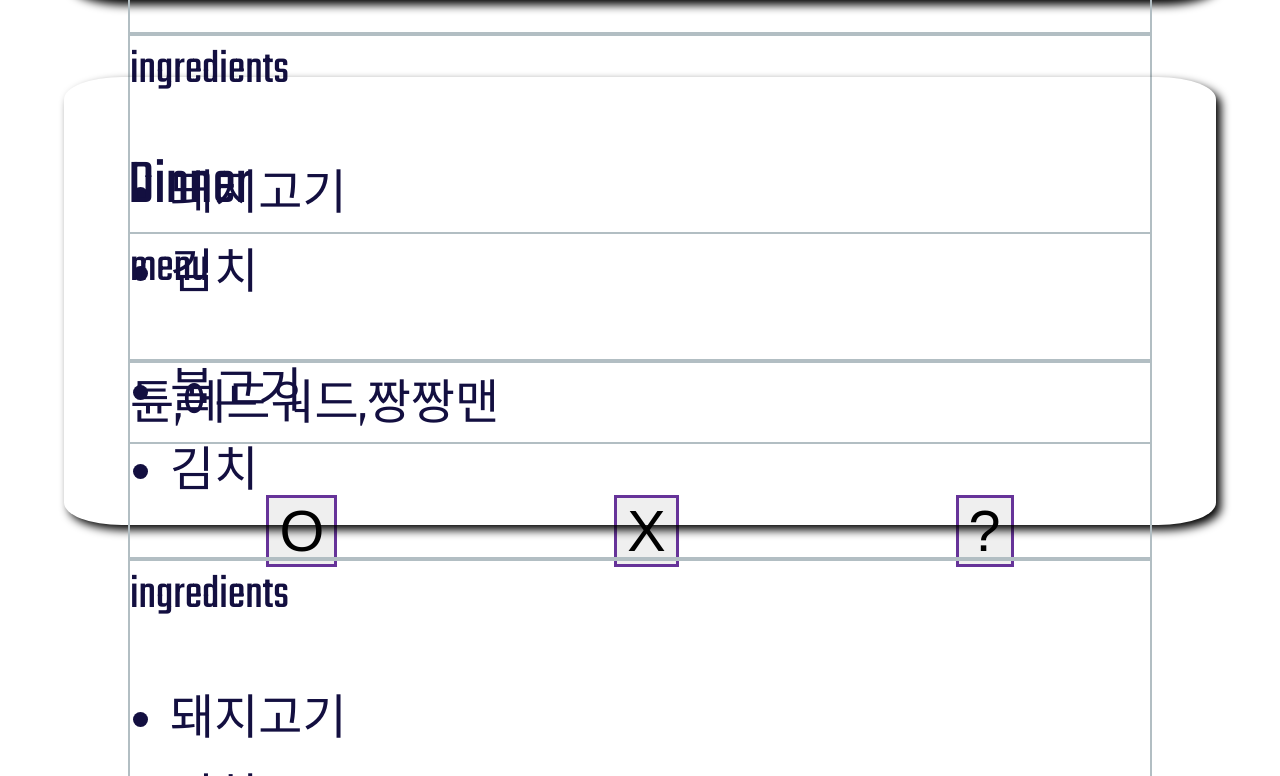
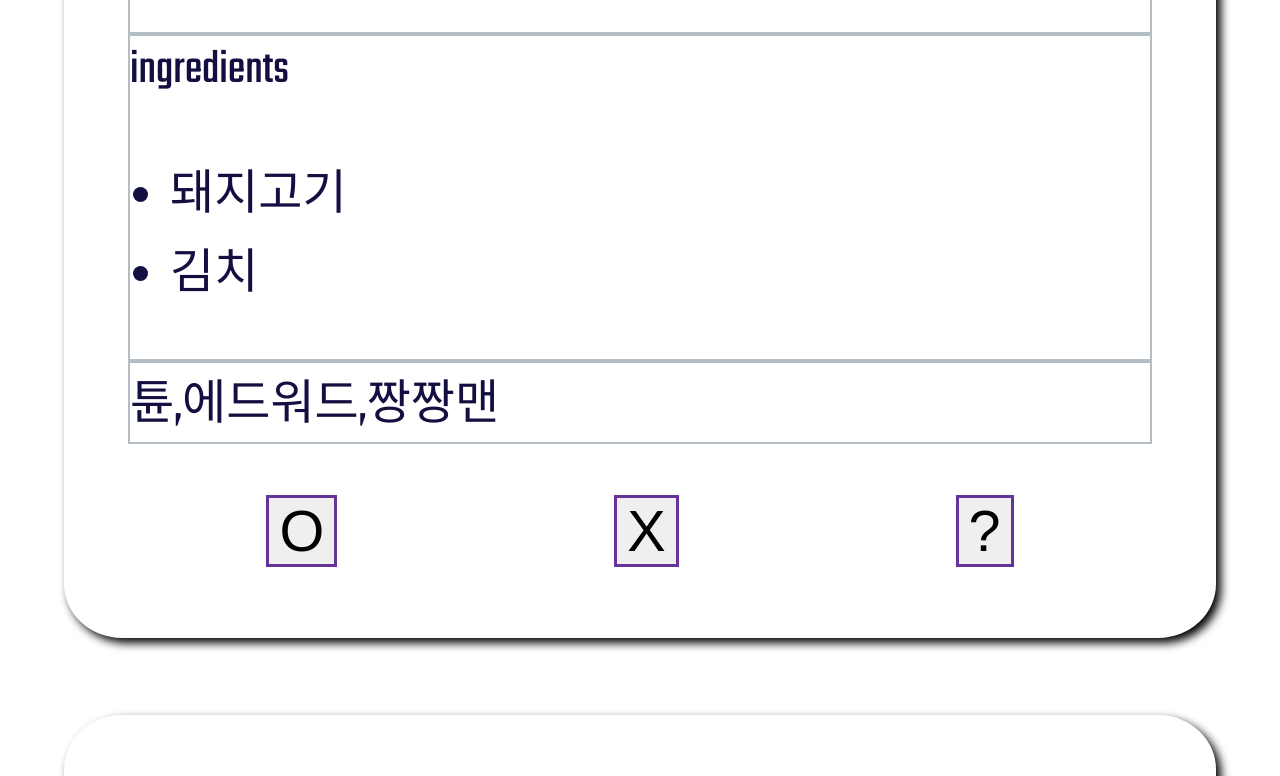
Before and after one commit to myNameIsTune/HelloTune, a plain HTML site: page index.html in a window 1280 px wide. Shown: the part 816-1592 px from the top of the page. Drawn offline with Linux system fonts and the light colour scheme.

Commit message:
Update index.css
daily div 높이 auto로 변경

```diff
--- a/index.css
+++ b/index.css
@@ -57,8 +57,7 @@ header{
 }
 .daliy{
     padding: 5%;
-    width: 80%;
-    height: 40%;
+    width: 80vw;
     margin :3%;
     border-radius: 5% 5% 5% 5%/5% 5% 5% 5%;
     box-shadow: 5px 5px 10px black;
```
